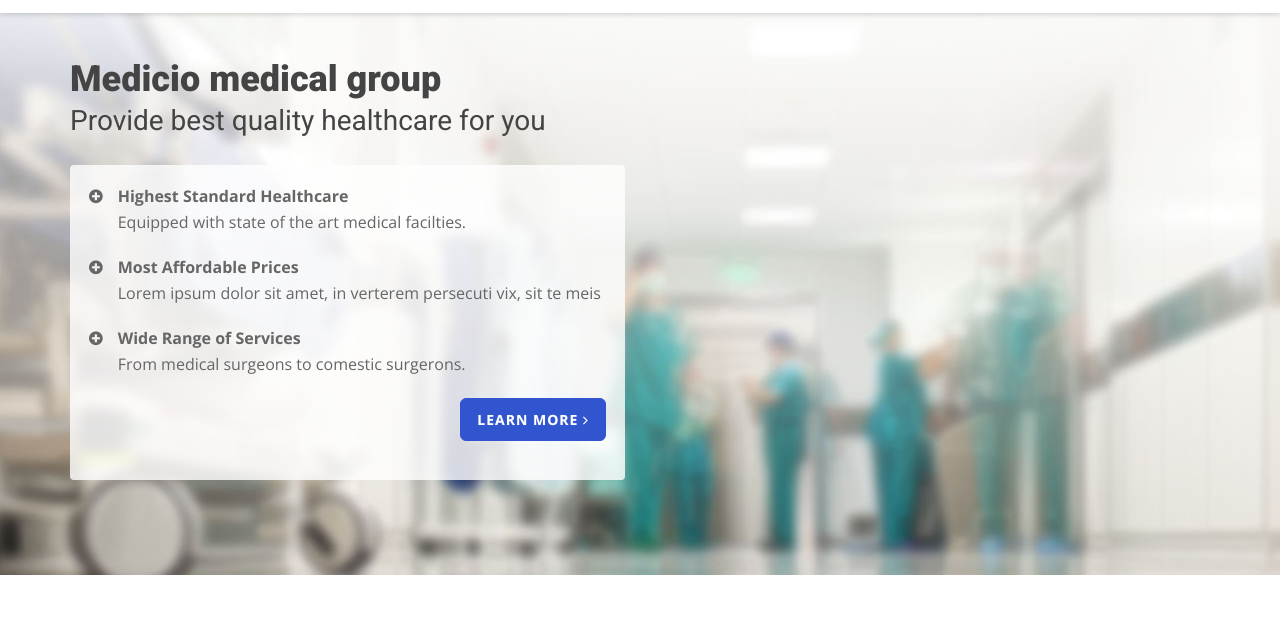
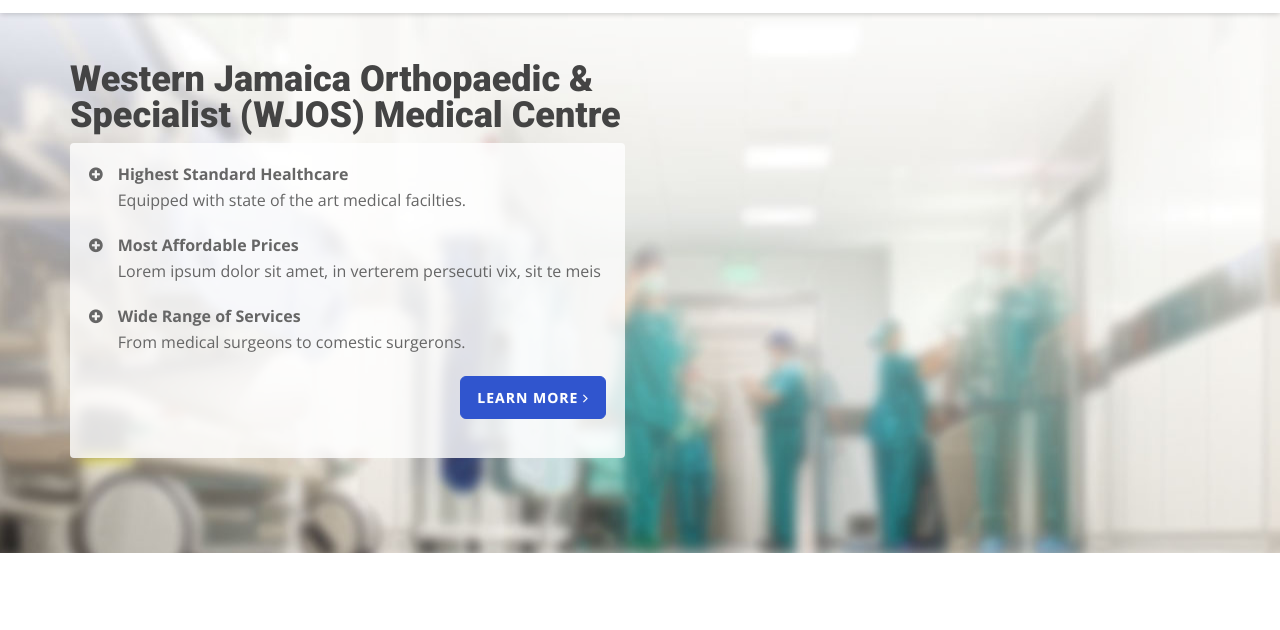
Before and after one commit to minilwin/WJOS, a website: page index.html in a window 1280 px wide. Shown: the part 139-769 px from the top of the page. Drawn offline with nearby package versions, Linux system fonts and the light colour scheme.

Commit message:
Update index.html

```diff
--- a/index.html
+++ b/index.html
@@ -82,10 +82,7 @@
           <div class="row">
             <div class="col-lg-6">
               <div class="wow fadeInDown" data-wow-offset="0" data-wow-delay="0.1s">
-                <h2 class="h-ultra">Medicio medical group</h2>
-              </div>
-              <div class="wow fadeInUp" data-wow-offset="0" data-wow-delay="0.1s">
-                <h4 class="h-light">Provide best quality healthcare for you</h4>
+                <h2 class="h-ultra">Western Jamaica Orthopaedic & Specialist (WJOS) Medical Centre</h2>
               </div>
               <div class="well well-trans">
                 <div class="wow fadeInRight" data-wow-delay="0.1s">
```
